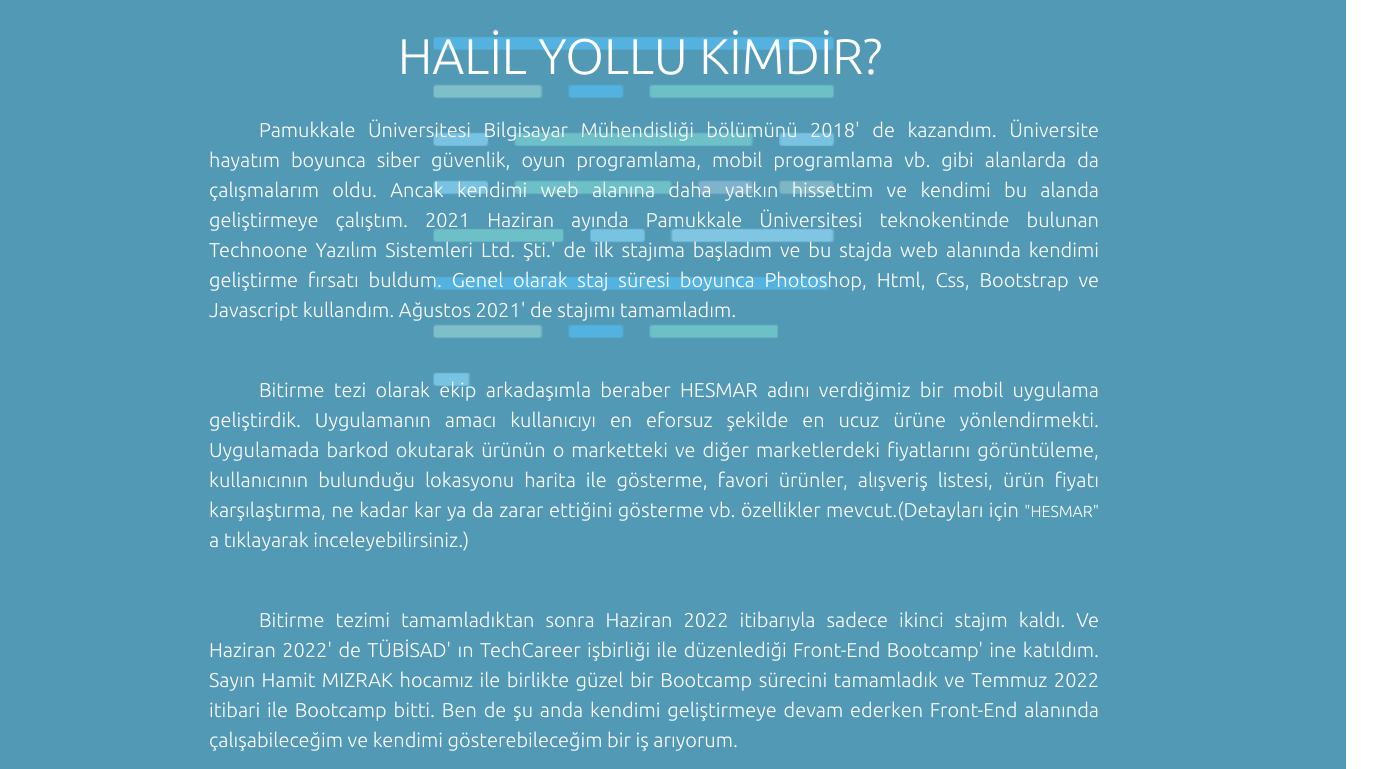
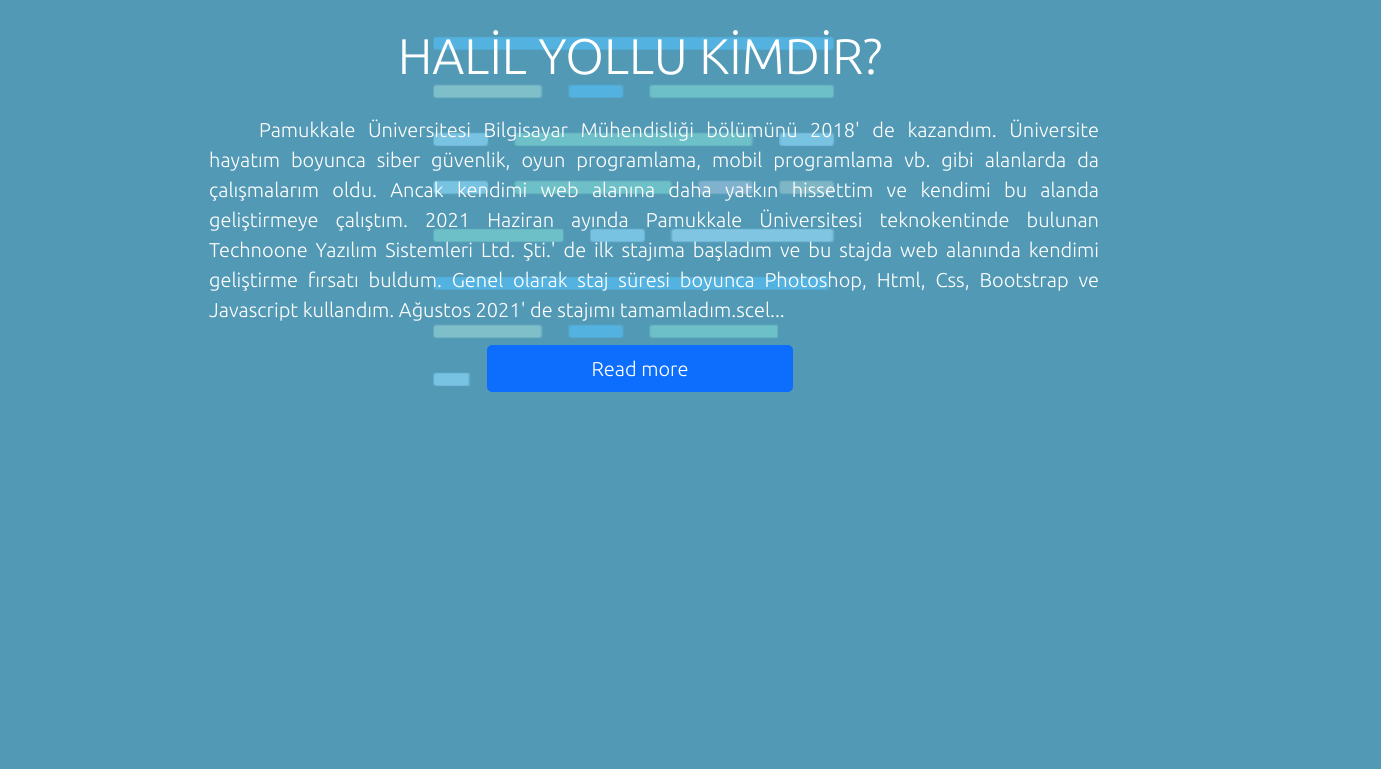
Before and after one commit to TechCareer-FrontEnd-1/tubisad-frontend-wjolnir, a plain HTML site: page TechCareer Template/index.html in a window 1280 px wide. Shown: the part 1155-1924 px from the top of the page, 1381 px wide, since content can reach past the window. Drawn offline with nearby package versions, Linux system fonts and the light colour scheme; files that its build step writes are made by us from their sources.

Commit message:
completed

```diff
--- a/TechCareer Template/index.html
+++ b/TechCareer Template/index.html
@@ -435,14 +435,15 @@
                     <h2 class="text-uppercase display-6 text-center bold wow fadeInDown animated" data-wow-delay=".50s">Halil YOLLU Kimdir?</h2>
                     <p id="hakkimda_id">
                         <p style="text-indent: 50px;" class="wow fadeInLeft" data-wow-delay=".50s">
-                            Pamukkale Üniversitesi Bilgisayar Mühendisliği bölümünü 2018' de kazandım. Üniversite hayatım boyunca siber güvenlik, oyun programlama, mobil programlama vb. gibi alanlarda da çalışmalarım oldu. Ancak kendimi web alanına daha yatkın hissettim ve kendimi bu alanda geliştirmeye çalıştım. 2021 Haziran ayında Pamukkale Üniversitesi teknokentinde bulunan Technoone Yazılım Sistemleri Ltd. Şti.' de ilk stajıma başladım ve bu stajda web alanında kendimi geliştirme fırsatı buldum. Genel olarak staj süresi boyunca Photoshop, Html, Css, Bootstrap ve Javascript kullandım. Ağustos 2021' de stajımı tamamladım.
+                            Pamukkale Üniversitesi Bilgisayar Mühendisliği bölümünü 2018' de kazandım. Üniversite hayatım boyunca siber güvenlik, oyun programlama, mobil programlama vb. gibi alanlarda da çalışmalarım oldu. Ancak kendimi web alanına daha yatkın hissettim ve kendimi bu alanda geliştirmeye çalıştım. 2021 Haziran ayında Pamukkale Üniversitesi teknokentinde bulunan Technoone Yazılım Sistemleri Ltd. Şti.' de ilk stajıma başladım ve bu stajda web alanında kendimi geliştirme fırsatı buldum. Genel olarak staj süresi boyunca Photoshop, Html, Css, Bootstrap ve Javascript kullandım. Ağustos 2021' de stajımı tamamladım.scel<span id="dots">...</span>
                         </p> <br>
-                        <p style="text-indent: 50px;" class="wow fadeInRight animated" data-wow-delay="1.0s">
+                        <span id="more"><p style="text-indent: 50px;" class="wow fadeInRight animated" data-wow-delay="1.0s">
                             Bitirme tezi olarak ekip arkadaşımla beraber HESMAR adını verdiğimiz bir mobil uygulama geliştirdik. Uygulamanın amacı kullanıcıyı en eforsuz şekilde en ucuz ürüne yönlendirmekti. Uygulamada barkod okutarak ürünün o marketteki ve diğer marketlerdeki fiyatlarını görüntüleme, kullanıcının bulunduğu lokasyonu harita ile gösterme, favori ürünler, alışveriş listesi, ürün fiyatı karşılaştırma, ne kadar kar ya da zarar ettiğini gösterme vb. özellikler mevcut.(Detayları için <a href="https://github.com/halilyollu/Hesmar-Front-End" class="text-decoration-none text-white" target="_blank"><bold>"HESMAR"</bold></a> a tıklayarak inceleyebilirsiniz.)
                         </p><br>
                         <p style="text-indent: 50px;" class="wow fadeInUp animated" data-wow-delay="1.50s">
                             Bitirme tezimi tamamladıktan sonra Haziran 2022 itibarıyla sadece ikinci stajım kaldı. Ve Haziran 2022' de TÜBİSAD' ın TechCareer işbirliği ile düzenlediği Front-End Bootcamp' ine katıldım. Sayın Hamit MIZRAK hocamız ile birlikte güzel bir Bootcamp sürecini tamamladık ve Temmuz 2022 itibari ile Bootcamp bitti. Ben de şu anda kendimi geliştirmeye devam ederken Front-End alanında çalışabileceğim ve kendimi gösterebileceğim bir iş arıyorum.
-                        </p>
+                        </p></span>
+                        <button onclick="readMore()" id="readBtn" class="btn btn-primary col-4 mx-auto">Read more</button>
                     </p>
 
 
--- a/TechCareer Template/style.css
+++ b/TechCareer Template/style.css
@@ -92,6 +92,10 @@ header{
     overflow: hidden;
     text-overflow: ellipsis;
     text-indent: 3rem;
+}
+
+#more {
+    display: none;
 }
 
 /* section-2 : yetenekler */
--- a/TechCareer Template/template.js
+++ b/TechCareer Template/template.js
@@ -254,3 +254,20 @@ function showSlide(i){
   document.querySelector('.card-link').setAttribute('data-bs-target', models[index].modal);
 }
 //Slider End
+
+// Read More...
+function readMore() {
+  var dots = document.getElementById("dots");
+  var moreText = document.getElementById("more");
+  var btnText = document.getElementById("readBtn");
+
+  if (dots.style.display === "none") {
+    dots.style.display = "inline";
+    btnText.innerHTML = "Devamını Oku...";
+    moreText.style.display = "none";
+  } else {
+    dots.style.display = "none";
+    btnText.innerHTML = "Gizle...";
+    moreText.style.display = "inline";
+  }
+}
```
